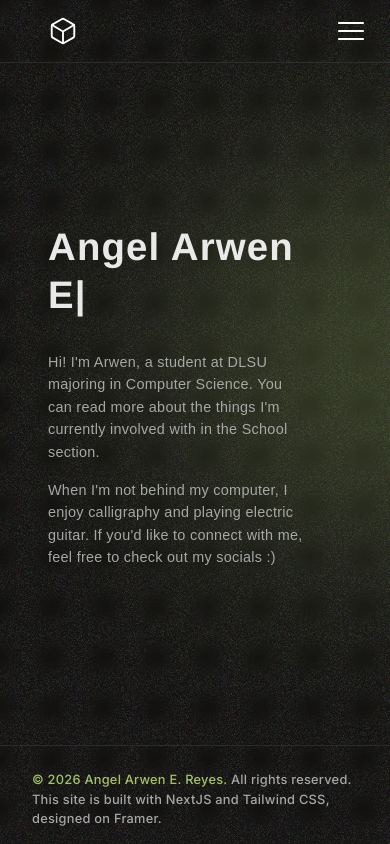
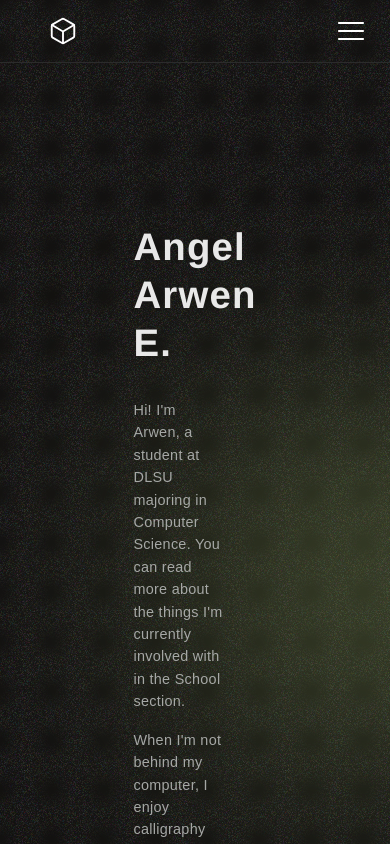
Before and after one commit to angele34/personal-website, a Next.js app: page / in a window 390 px wide. Shown: the top 844 px of the page. Built offline with nearby package versions, Linux system fonts and the light colour scheme; a web font is replaced by a local one.

Commit message:
Fix responsiveness in Hero component

```diff
--- a/src/components/hero.tsx
+++ b/src/components/hero.tsx
@@ -1,10 +1,9 @@
 import React from 'react';
-import '../styles/globals.css';
 import { TypeAnimation } from 'react-type-animation';
 
 export default function Hero() {
   return (
-    <div className="relative pb-8 mb-10 px-4 sm:px-8 md:px-16 lg:px-32 flex justify-center">
+    <div className="relative pb-8 mb-10 px-40 sm:px-8 md:px-16 lg:px-8 xl:px-4 flex justify-center">
       {/* Gradient Circle on the Left */}
       <div className="absolute custom-top left-[57%] md:left-[45%] sm:left-[28%] xs:left-[25%] transform -translate-y-1/2 w-[30rem] h-[26rem] bg-gradient-radial from-[#91aa5f]/30 to-[#121010]/30 blur-[100px] opacity-80 rounded-full z-0">
       </div>
```
